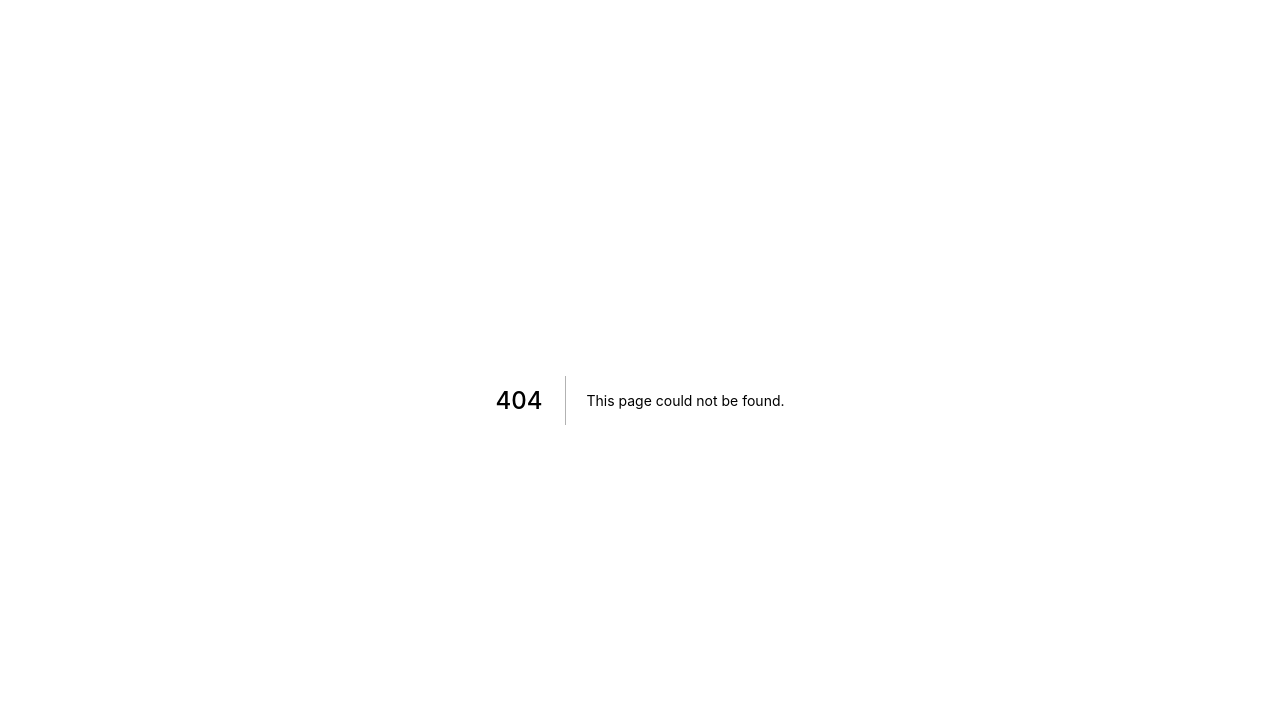
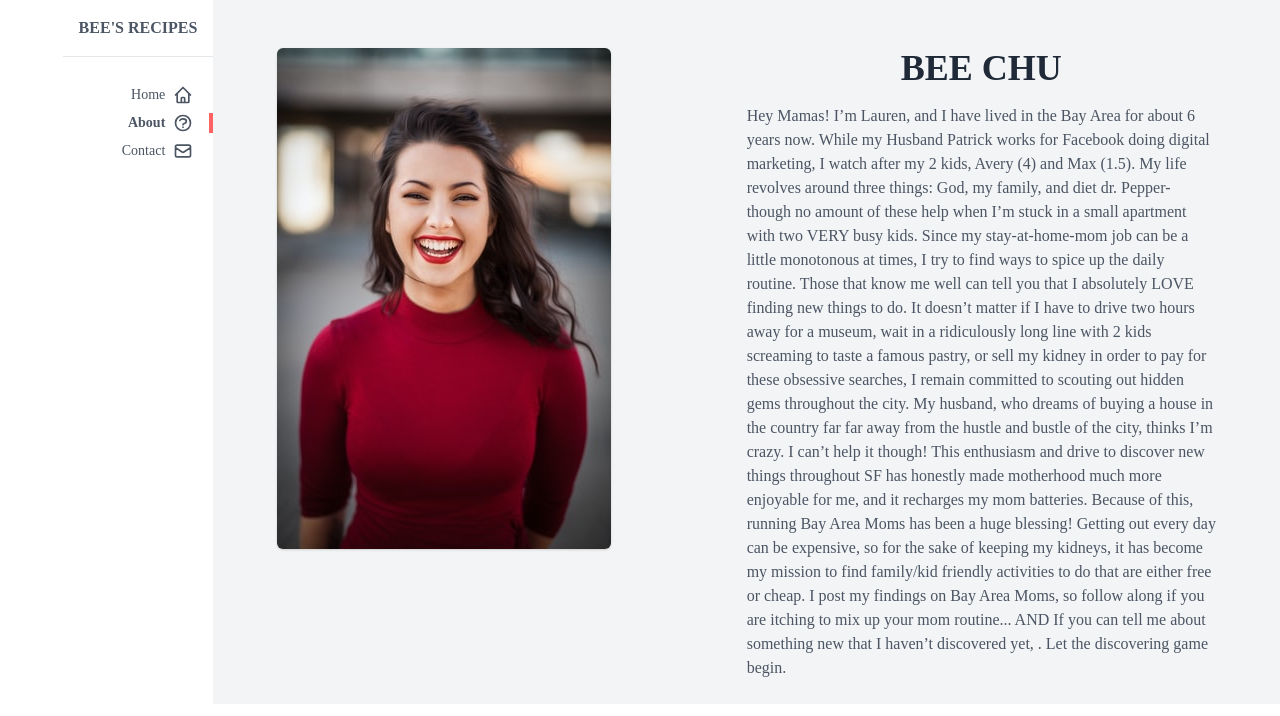
Before and after one commit to catzzz/recipes-front-end, a Next.js app: page /about in a window 1280 px wide. Before the commit this address had no page. Shown: the top 716 px of the page. Built offline with nearby package versions, Linux system fonts and the light colour scheme.

Commit message:
add search

```diff
--- a/components/Footer.js
+++ b/components/Footer.js
@@ -0,0 +1,9 @@
+const Footer = () => {
+    return (
+        <div className="grid grid-cols-3">
+
+        </div>
+    )
+}
+
+export default Footer
--- a/components/Layout.js
+++ b/components/Layout.js
@@ -31,7 +31,7 @@ export default function Layout({ title, children, keywords, description }) {
 }
 
 Layout.defaultProps = {
-  title: "Welcome to DevSpace",
-  keywords: "development, coding, programming",
-  description: "The best info and news in development ",
+  title: "Bee's Recipes",
+  keywords: "cooking, food, recipes",
+  description: "Home cooking recipes",
 };
--- a/components/Navbar.js
+++ b/components/Navbar.js
@@ -1,13 +1,16 @@
 import Link from "next/link";
+import { useRouter } from "next/router";
 
 const Navbar = ({isMenuOpen, toggleMenu}) => {
+  const router = useRouter()
+
   return (
     <div className="md:col-span-1 md:flex md:justify-end">
       <nav className="text-right">
         <div className="flex justify-between items-center">
           <h1 className="font-bold uppercase p-4 border-b border-gray-200">
             <Link href="/">
-              <a className="hover:text-gray-700">Bee&apos;s ecipes</a>
+              <a className="hover:text-gray-700">Bee&apos;s Recipes</a>
             </Link>
           </h1>
           <div className={`px-4 cursor-pointer md:hidden`} id="burger" onClick={toggleMenu}>
@@ -29,8 +32,8 @@ const Navbar = ({isMenuOpen, toggleMenu}) => {
         </div>
         <ul className={`text-sm mt-6 ${isMenuOpen ? 'block':'hidden'} md:block`}id="menu">
           <li className="py-1 hover:text-gray-800">
-            <Link href="#">
-              <a className="px-4 justify-end flex  border-r-4 border-white hover:border-primary" onClick={toggleMenu}>
+            <Link href="/">
+              <a className={`navlink ${router.asPath ==="/" ? "border-primary font-bold": "border-white"}`} onClick={toggleMenu}>
                 <span>Home</span>
                 <svg
                   xmlns="http://www.w3.org/2000/svg"
@@ -50,8 +53,8 @@ const Navbar = ({isMenuOpen, toggleMenu}) => {
             </Link>
           </li>
           <li className="py-1 hover:text-gray-800">
-            <Link href="#">
-              <a className="px-4 justify-end flex border-r-4 border-white hover:border-primary" onClick={toggleMenu}>
+            <Link href="/about">
+              <a className={`navlink ${router.asPath ==="/about" ? "border-primary font-bold": "border-white"}`} onClick={toggleMenu}>
                 <span>About</span>
                 <svg
                   xmlns="http://www.w3.org/2000/svg"
@@ -71,8 +74,8 @@ const Navbar = ({isMenuOpen, toggleMenu}) => {
             </Link>
           </li>
           <li className="py-1 hover:text-gray-800">
-            <Link href="#">
-              <a className="px-4 justify-end flex  border-r-4 border-white hover:border-primary" onClick={toggleMenu}>
+            <Link href="/contact">
+              <a className={`navlink ${router.asPath ==="/contact" ? "border-primary font-bold": "border-white"}`} onClick={toggleMenu}>
                 <span>Contact</span>
                 <svg
                   xmlns="http://www.w3.org/2000/svg"
--- /dev/null
+++ b/components/Search.js
@@ -0,0 +1,34 @@
+const Search = () => {
+  return (
+    <div>
+      <div className="bg-white flex items-center rounded-full shadow-md ">
+        <input
+          className="w-full py-1 px-6 rounded-full leading-tight focus:outline-none"
+          id="search"
+          type="text"
+          placeholder="search"
+        />
+        <div className="p-1">
+          <button className="bg-secondary text-gray-700 rounded-full p-1 hover:bg-primary hover:text-white focus:outline-none flex items-center justify-center">
+            <svg
+              xmlns="http://www.w3.org/2000/svg"
+              className="w-4"
+              fill="none"
+              viewBox="0 0 24 24"
+              stroke="currentColor"
+            >
+              <path
+                strokeLinecap="round"
+                strokeLinejoin="round"
+                strokeWidth="2"
+                d="M21 21l-6-6m2-5a7 7 0 11-14 0 7 7 0 0114 0z"
+              />
+            </svg>
+          </button>
+        </div>
+      </div>
+    </div>
+  );
+};
+
+export default Search;
--- /dev/null
+++ b/components/Topbar.js
@@ -0,0 +1,18 @@
+import Search from "./Search";
+import Link from "next/link";
+
+const Topbar = () => {
+  return (
+    <div className="flex justify-center md:justify-between pb-2 w-full">
+      <Search />
+      <Link href="#">
+        <a className="btn text-primary border-primary md:border-2 hover:bg-primary hover:text-gray-100 transition ease-out duration-500">
+          Log in
+        </a>
+      </Link>
+
+    </div>
+  );
+};
+
+export default Topbar;
--- a/package.json
+++ b/package.json
@@ -11,7 +11,8 @@
   "dependencies": {
     "next": "11.0.1",
     "react": "17.0.2",
-    "react-dom": "17.0.2"
+    "react-dom": "17.0.2",
+    "react-icons": "^4.2.0"
   },
   "devDependencies": {
     "autoprefixer": "^10.3.1",
--- /dev/null
+++ b/pages/about.js
@@ -0,0 +1,48 @@
+import Layout from "@/components/Layout";
+import Image from 'next/image'
+const AboutPage = () => {
+  return (
+    <Layout>
+      <div className="grid grid-cols-2 mt-6">
+        <div className="cols-span-1 flex items-start ">
+          <div>
+            <img src="/images/bee-chu.jpeg" alt="bee's photo" className="rounded-md shadow"/>
+          </div>
+          <div></div>
+        </div>
+        <div className="cols-span-1">
+          <h1 className="uppercase font-semibold text-gray-800 text-4xl text-center mb-4">Bee Chu</h1>
+          <p>
+            Hey Mamas! I’m Lauren, and I have lived in the Bay Area for about 6
+            years now. While my Husband Patrick works for Facebook doing digital
+            marketing, I watch after my 2 kids, Avery (4) and Max (1.5). My life
+            revolves around three things: God, my family, and diet dr. Pepper-
+            though no amount of these help when I’m stuck in a small apartment
+            with two VERY busy kids. Since my stay-at-home-mom job can be a
+            little monotonous at times, I try to find ways to spice up the daily
+            routine. Those that know me well can tell you that I absolutely LOVE
+            finding new things to do. It doesn’t matter if I have to drive two
+            hours away for a museum, wait in a ridiculously long line with 2
+            kids screaming to taste a famous pastry, or sell my kidney in order
+            to pay for these obsessive searches, I remain committed to scouting
+            out hidden gems throughout the city. My husband, who dreams of
+            buying a house in the country far far away from the hustle and
+            bustle of the city, thinks I’m crazy. I can’t help it though! This
+            enthusiasm and drive to discover new things throughout SF has
+            honestly made motherhood much more enjoyable for me, and it
+            recharges my mom batteries. Because of this, running Bay Area Moms
+            has been a huge blessing! Getting out every day can be expensive, so
+            for the sake of keeping my kidneys, it has become my mission to find
+            family/kid friendly activities to do that are either free or cheap.
+            I post my findings on Bay Area Moms, so follow along if you are
+            itching to mix up your mom routine... AND If you can tell me about
+            something new that I haven’t discovered yet, . Let the discovering
+            game begin.
+          </p>
+        </div>
+      </div>
+    </Layout>
+  );
+};
+
+export default AboutPage;
--- /dev/null
+++ b/pages/contact.js
@@ -0,0 +1,14 @@
+import Layout from '@/components/Layout'
+import React from 'react'
+
+const ContactPage = () => {
+    return (
+        <Layout>
+            <div className="h-screen">
+                <h1>Contact</h1>
+            </div>
+        </Layout>
+    )
+}
+
+export default ContactPage
--- a/pages/index.js
+++ b/pages/index.js
@@ -4,25 +4,16 @@ import Link from "next/link";
 import CardList from "../components/CardList";
 import Layout from "@/components/Layout";
 import { API_URL } from "../config/index";
-import { useState } from "react";
+
+import Topbar from "@/components/Topbar";
 export default function Home({ recipes }) {
   return (
     // content wrapper
     <Layout>
-      <div className="flex justify-center md:justify-end">
-        <Link href="#">
-          <a className="btn text-primary border-primary md:border-2 hover:bg-primary hover:text-gray-100 transition ease-out duration-500">
-            Log in
-          </a>
-        </Link>
-        <Link href="#">
-          <a className="btn text-primary ml-2 border-primary md:border-2 hover:text-gray-100 hover:bg-primary transition ease-out duration-500">
-            Sign up
-          </a>
-        </Link>
-      </div>
+      <Topbar />
 
       <header>
+
         <h2 className="text-gray-700 text-6xl font-semibold ">Recipes</h2>
         <h3 className="text=2xl font-semibold  ">For Bee Chu</h3>
       </header>
--- a/styles/globals.css
+++ b/styles/globals.css
@@ -17,3 +17,7 @@
 .btn {
     @apply rounded-full py-2 px-3 uppercase text-xs font-bold cursor-pointer tracking-wider;
 }
+
+.navlink{
+    @apply px-4 justify-end flex border-r-4 hover:border-primary ;
+}
```
Also changed, not shown: 1 other file (tests, documents, lock files or other folders).
